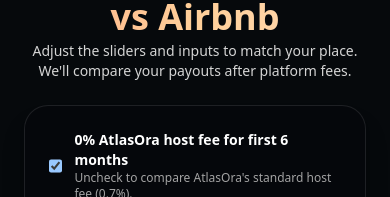
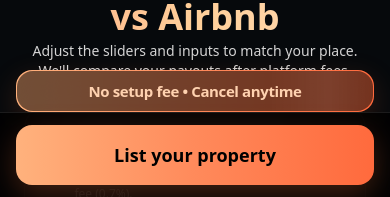
Before and after one commit to atlasora/Frontend-v0.1, a React (Vite) app: page / in a window 390 px wide. Shown: the part 647-844 px from the top of the page. Built offline with nearby package versions, Linux system fonts and the light colour scheme.

Commit message:
Mobile: AO pulse bar styling + CTA polish

```diff
--- a/src/App.tsx
+++ b/src/App.tsx
@@ -28,10 +28,12 @@
 import Profile from "./screens/Account/Profile";
 import Bookings from "./screens/Account/Bookings";
 import Settings from "./screens/Account/Settings";
+import MobileCTA from "./components/MobileCTA";
+import MobilePulse from "./components/MobilePulse";
 
 export const App = () => {
   return (
-    <div className="relative w-full max-w-full overflow-x-hidden">
+    <div className="relative w-full max-w-full overflow-x-hidden pb-32 md:pb-0">
       <BrowserRouter>
         <Routes>
         <Route path="/" element={<LandingPage />} />
@@ -69,6 +71,12 @@
         <Route path="*" element={<Navigate to="/property/000001" replace />} />
         </Routes>
       </BrowserRouter>
+
+      {/* Mobile Bottom CTA */}
+      <div className="fixed bottom-0 left-0 right-0 z-50 md:hidden">
+        <MobilePulse />
+        <MobileCTA />
+      </div>
     </div>
   );
 };
--- /dev/null
+++ b/src/components/MobileCTA.tsx
@@ -0,0 +1,9 @@
+export default function MobileCTA() {
+  return (
+    <div className="bg-black/80 backdrop-blur-xl px-4 py-3 border-t border-white/10">
+      <button className="w-full rounded-2xl bg-gradient-to-r from-[#FFB27D] via-[#FF8A5B] to-[#FF6A3D] py-4 text-lg font-semibold text-black shadow-[0_10px_30px_rgba(255,122,61,0.25)] active:scale-[0.99] transition">
+        List your property
+      </button>
+    </div>
+  );
+}
--- /dev/null
+++ b/src/components/MobilePulse.tsx
@@ -0,0 +1,39 @@
+import { useEffect, useState } from "react";
+
+const messages = [
+  "Lower fees than Airbnb",
+  "Instant payouts on check-in",
+  "No setup fee • Cancel anytime",
+  "Hosts earn more per booking",
+];
+
+export default function MobilePulse() {
+  const [index, setIndex] = useState(0);
+
+  useEffect(() => {
+    const interval = setInterval(() => {
+      setIndex((prev) => (prev + 1) % messages.length);
+    }, 2600);
+    return () => clearInterval(interval);
+  }, []);
+
+  return (
+    <div className="px-4">
+      {/* AO gradient ring */}
+      <div className="rounded-2xl bg-gradient-to-r from-[#FFB27D] via-[#FF8A5B] to-[#FF6A3D] p-[1px] shadow-[0_10px_30px_rgba(255,122,61,0.18)]">
+        {/* inner glass */}
+        <div className="relative overflow-hidden rounded-2xl bg-black/55 backdrop-blur-xl py-2 text-center">
+          {/* subtle moving shine */}
+          <div className="pointer-events-none absolute inset-0 opacity-25">
+            <div className="h-full w-1/3 animate-[aoShine_2.6s_linear_infinite] bg-gradient-to-r from-transparent via-white/25 to-transparent" />
+          </div>
+
+          {/* AO headline style */}
+          <span className="relative text-[15px] font-semibold tracking-tight text-[#FFD2B0]">
+            {messages[index]}
+          </span>
+        </div>
+      </div>
+    </div>
+  );
+}
--- a/src/index.css
+++ b/src/index.css
@@ -3,10 +3,28 @@
     color-scheme: dark;
   }
 
+  html, body {
+    max-width: 100%;
+    overflow-x: hidden;
+  }
+
   body {
     margin: 0;
+    padding: 0;
     font-family: system-ui, -apple-system, BlinkMacSystemFont, "Segoe UI",
       sans-serif;
-    background: #020617;
+    background: #06090c;
     color: #f9fafb;
+    width: 100%;
   }
+
+  #root {
+    width: 100%;
+    max-width: 100vw;
+    overflow-x: hidden;
+  }
+
+  @keyframes aoShine {
+    0% { transform: translateX(-120%); }
+    100% { transform: translateX(420%); }
+  }
```
Also changed, not shown: .screen-graph.json.
